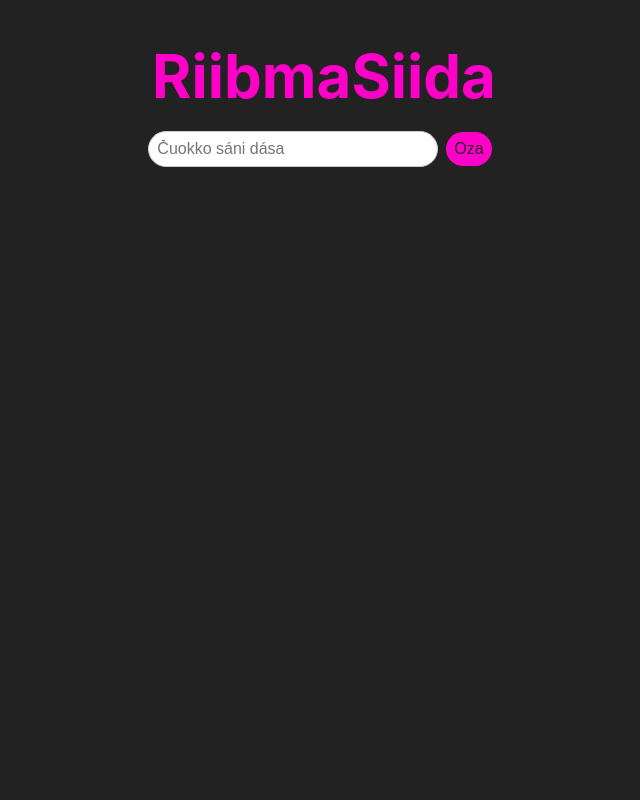
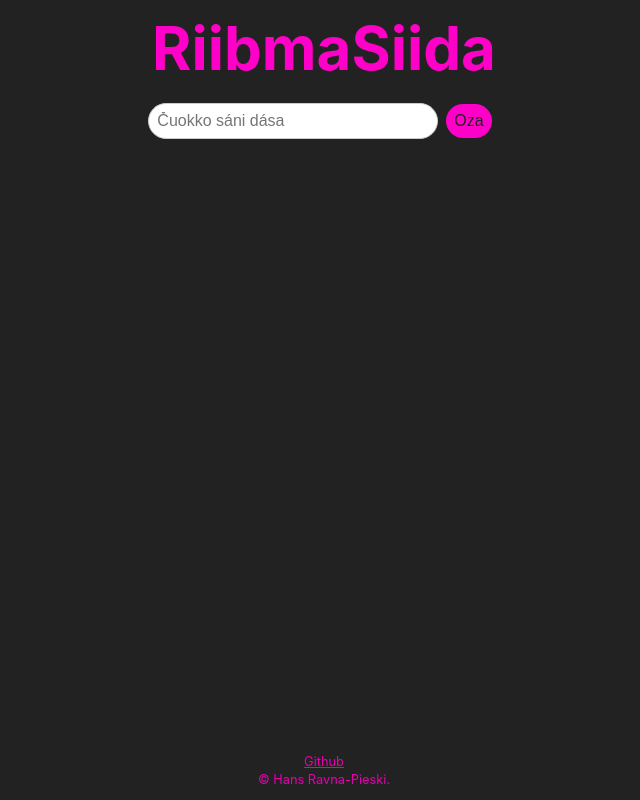
Before and after one commit to ravnapieski/riibmasiida, a React (Create React App) app in the folder frontend/: page / in a window 1280 px wide. Shown: the whole page, without its empty margins (316-956 px from the left). Built offline with nearby package versions, Linux system fonts and the light colour scheme.

Commit message:
🎨Looksmaxx UI layout with header & footer components. Bye🤫

```diff
--- a/frontend/src/App.css
+++ b/frontend/src/App.css
@@ -5,7 +5,7 @@ html {
 :root {
   --colorPrimary: #ff00c8;
   --colorPrimaryDarker: #da00ab;
-  --colorPrimaryEvenDarker: #e500b0;
+  --colorPrimaryDarkest: #e500b0;
   --colorSecondary: #00ff55;
 
   --colorBg: #222222;
@@ -25,41 +25,10 @@ body {
   color: var(--colorPrimary);
 }
 .app-container {
+  min-height: 100vh;
+  display: flex;
+  flex-direction: column;
   text-align: center;
-  margin-top: var(--margin-xxl);
-}
-
-.title {
-  color: var(--colorPrimary);
-  font-size: var(--margin-xxxl);
-  margin: var(--margin-s);
-}
-
-.input-field {
-  padding: var(--margin-xs);
-  width: 17rem;
-  margin-bottom: var(--margin-l);
-  border-radius: var(--margin-l);
-  border: 0.1rem solid #ccc;
-  color: black;
-  font-size: 1rem;
-}
-
-.button {
-  padding: var(--margin-xs);
-  cursor: pointer;
-  background-color: var(--colorPrimary);
-  color: var(--colorBg);
-  border: none;
-  border-radius: var(--margin-l);
-  font-size: var(--margin-m);
-  margin: var(--margin-xs);
-  transition: transform 0.1s ease-in-out;
-}
-
-.button:hover {
-  background-color: var(--colorSecondary);
-  transform: scale(1.1);
 }
 
 ul {
@@ -81,7 +50,7 @@ ul {
 
 .category-title {
   margin: 0rem;
-  font-size: 1.8rem;
+  font-size: 2rem;
   color: white;
 }
 
@@ -95,8 +64,8 @@ ul {
 }
 
 .rhyme-item {
-  font-size: 1rem;
-  color: var(--colorPrimaryEvenDarker);
+  font-size: 1.2rem;
+  color: var(--colorPrimaryDarkest);
   padding: 0.5rem;
   background-color: rgba(195, 0, 255, 0.1);
   border-radius: 0.5rem;
--- a/frontend/src/App.js
+++ b/frontend/src/App.js
@@ -1,6 +1,8 @@
 import React, { useState } from 'react';
 import axios from 'axios';
 import './App.css';
+import Header from './components/Header';
+import Footer from './components/Footer';
 
 function App() {
   const [word, setWord] = useState('');
@@ -38,19 +40,7 @@ function App() {
 
   return (
     <div className='app-container'>
-      <h1 className='title'>RiibmaSiida</h1>
-      <input
-        type='text'
-        value={word}
-        onChange={(e) => setWord(e.target.value)}
-        onKeyDown={handleKeyPress}
-        placeholder='Čuokko sáni dása'
-        className='input-field'
-      />
-      <button onClick={() => fetchRhymes(word)} className='button'>
-        Oza
-      </button>
-
+      <Header fetchRhymes={fetchRhymes} />
       {/* render categories */}
       {Object.keys(rhymesByCategory).length > 0 && (
         <div className='categories-container'>
@@ -75,6 +65,7 @@ function App() {
             ))}
         </div>
       )}
+      <Footer />
     </div>
   );
 }
--- /dev/null
+++ b/frontend/src/components/Footer.css
@@ -0,0 +1,17 @@
+.footer {
+  margin-top: auto;
+  color: var(--colorPrimaryDarkest);
+  font-size: 0.8rem;
+}
+.footer a {
+  color: inherit;
+}
+.footer a:hover {
+  color: var(--colorSecondary);
+}
+.footer p {
+  margin-top: 0.2rem;
+}
+.footer p:first-child {
+  margin-bottom: 0rem;
+}
--- /dev/null
+++ b/frontend/src/components/Footer.js
@@ -0,0 +1,22 @@
+import React from 'react';
+import './Footer.css';
+
+const Footer = () => {
+  return (
+    <footer className='footer'>
+      <p>
+        <a
+          href='https://github.com/ravnapieski'
+          target='_blank'
+          rel='noopener noreferrer'
+          title='My GitHub Profile'
+        >
+          Github
+        </a>
+      </p>
+      <p>© Hans Ravna-Pieski.</p>
+    </footer>
+  );
+};
+
+export default Footer;
--- /dev/null
+++ b/frontend/src/components/Header.css
@@ -0,0 +1,34 @@
+/* src/components/Header.css */
+
+.title {
+  color: var(--colorPrimary);
+  font-size: var(--margin-xxxl);
+  margin: var(--margin-s);
+}
+
+.input-field {
+  padding: var(--margin-xs);
+  width: 17rem;
+  margin-bottom: var(--margin-l);
+  border-radius: var(--margin-l);
+  border: 0.1rem solid #ccc;
+  color: black;
+  font-size: 1rem;
+}
+
+.button {
+  padding: var(--margin-xs);
+  cursor: pointer;
+  background-color: var(--colorPrimary);
+  color: var(--colorBg);
+  border: none;
+  border-radius: var(--margin-l);
+  font-size: var(--margin-m);
+  margin: var(--margin-xs);
+  transition: transform 0.1s ease-in-out;
+}
+
+.button:hover {
+  background-color: var(--colorSecondary);
+  transform: scale(1.1);
+}
--- /dev/null
+++ b/frontend/src/components/Header.js
@@ -0,0 +1,31 @@
+import React, { useState } from 'react';
+import './Header.css';
+
+const Header = ({ fetchRhymes }) => {
+  const [word, setWord] = useState('');
+
+  const handleKeyPress = (event) => {
+    if (event.key === 'Enter') {
+      fetchRhymes(word);
+    }
+  };
+
+  return (
+    <header className='header'>
+      <h1 className='title'>RiibmaSiida</h1>
+      <input
+        type='text'
+        value={word}
+        onChange={(e) => setWord(e.target.value)}
+        onKeyDown={handleKeyPress}
+        placeholder='Čuokko sáni dása'
+        className='input-field'
+      />
+      <button onClick={() => fetchRhymes(word)} className='button'>
+        Oza
+      </button>
+    </header>
+  );
+};
+
+export default Header;
```
